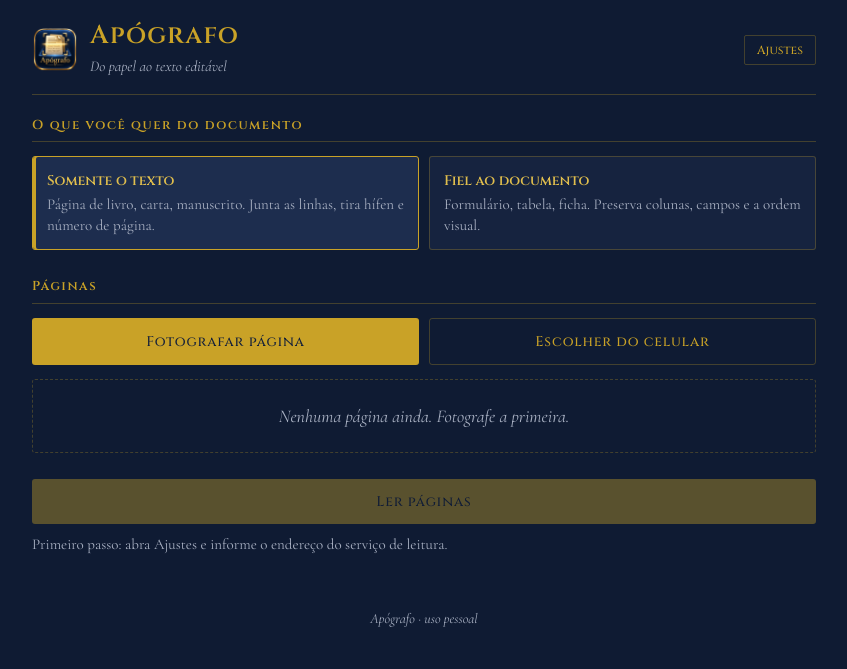
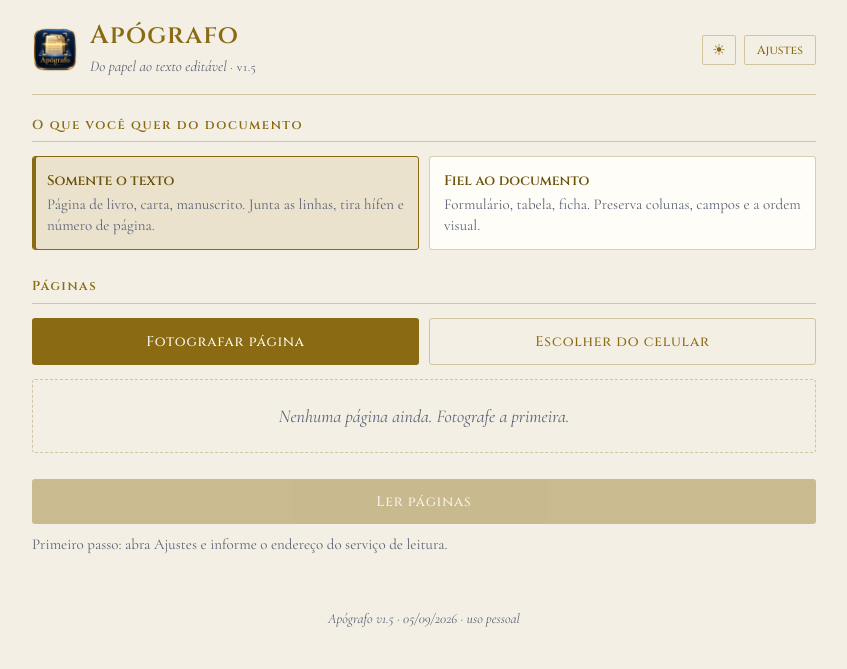
Before and after one commit to eneas-ena/apografo, a plain HTML site: page index.html in a window 1280 px wide. Shown: the whole page, without its empty margins (216-1063 px from the left). Drawn offline with nearby package versions, Linux system fonts and the light colour scheme.

Commit message:
Add files via upload

```diff
--- a/index.html
+++ b/index.html
@@ -27,6 +27,28 @@
     --line:rgba(201,162,39,.28);
     --danger:#c2544a;
     --ok:#6fa06a;
+    --btn-bg:#C9A227;
+    --btn-fg:#14203a;
+    --paper:#fbf9f3;
+    --paper-ink:#1b1b1b;
+  }
+  /* tema claro: mesmo par navy/ouro, invertido para papel.
+     O ouro #C9A227 não tem contraste sobre fundo claro, por isso escurece aqui. */
+  html[data-theme="light"]{
+    --navy:#f3efe4;
+    --navy-2:#fffdf7;
+    --navy-3:#eae2cd;
+    --gold:#8a6a12;
+    --gold-soft:#6d530c;
+    --ink:#16203a;
+    --ink-dim:#5b6377;
+    --line:rgba(138,106,18,.32);
+    --danger:#a3392f;
+    --ok:#4a7345;
+    --btn-bg:#8a6a12;
+    --btn-fg:#fdfaf1;
+    --paper:#fffdf7;
+    --paper-ink:#1b1b1b;
   }
   *{box-sizing:border-box}
   html,body{margin:0;padding:0}
@@ -59,6 +81,12 @@
     background:none;border:1px solid var(--line);color:var(--gold);
     border-radius:2px;padding:6px 12px;font-family:Cinzel,serif;font-size:12px;cursor:pointer;flex:none;
   }
+  .hdr-tools{display:flex;align-items:center;gap:8px;flex:none}
+  .theme{
+    background:none;border:1px solid var(--line);color:var(--gold);
+    border-radius:2px;width:34px;height:30px;font-size:15px;line-height:1;cursor:pointer;padding:0;
+  }
+  .ver{color:var(--ink-dim);font-size:13px;font-style:normal;letter-spacing:.04em}
 
   section{margin-bottom:26px}
   .rule{font-family:Cinzel,serif;font-size:13px;color:var(--gold);letter-spacing:.12em;
@@ -75,7 +103,7 @@
 
   .btn{
     font-family:Cinzel,serif;font-size:14px;letter-spacing:.06em;
-    background:var(--gold);color:#14203a;border:none;border-radius:3px;
+    background:var(--btn-bg);color:var(--btn-fg);border:none;border-radius:3px;
     padding:13px 18px;cursor:pointer;
   }
   .btn:disabled{opacity:.4;cursor:default}
@@ -102,8 +130,8 @@
   .note{color:var(--ink-dim);font-size:15px;margin:8px 0 0}
   .note.err{color:var(--danger);font-style:normal}
 
-  #preview{background:#fbf9f3;color:#1b1b1b;border-radius:3px;padding:26px 24px;
-           font-size:17px;line-height:1.65;min-height:60px;overflow-wrap:break-word}
+  #preview{background:var(--paper);color:var(--paper-ink);border:1px solid var(--line);border-radius:3px;
+           padding:26px 24px;font-size:17px;line-height:1.65;min-height:60px;overflow-wrap:break-word}
   #preview h2{font-size:21px;margin:22px 0 8px;color:#0F1B33}
   #preview h3{font-size:18px;margin:18px 0 6px;color:#0F1B33}
   #preview p{margin:0 0 10px;text-align:justify}
@@ -140,10 +168,13 @@
       <img src="icone-192.png" alt="">
       <div>
         <h1>Apógrafo</h1>
-        <p>Do papel ao texto editável</p>
+        <p>Do papel ao texto editável <span class="ver" id="verTop"></span></p>
       </div>
     </div>
-    <button class="gear" id="btnCfg">Ajustes</button>
+    <div class="hdr-tools">
+      <button class="theme" id="btnTheme" title="Alternar claro e escuro" aria-label="Alternar claro e escuro">☾</button>
+      <button class="gear" id="btnCfg">Ajustes</button>
+    </div>
   </header>
 
   <section>
@@ -205,7 +236,7 @@
     <p class="note" id="shareHint"></p>
   </section>
 
-  <footer>Apógrafo · uso pessoal</footer>
+  <footer id="rodape">Apógrafo · uso pessoal</footer>
 </div>
 
 <dialog id="dlg">
@@ -239,6 +270,12 @@
 
 const $ = s => document.querySelector(s);
 const state = { mode:'text', pages:[], blocks:[], busy:false };
+
+/* Versão do app. Alterar aqui a cada publicação — aparece no
+   cabeçalho e no rodapé, para conferir se o navegador está
+   servindo a última versão ou uma cópia velha em cache. */
+const VERSION = '1.5';
+const VERSION_DATA = '05/09/2026';
 
 /* Largura útil de uma página A4 com margens de 1 polegada, em twips.
    O Word mede tabela em twips; porcentagem aqui é contada em
@@ -816,8 +853,32 @@ $('#cfgSave').addEventListener('click', ()=>{
   setStatus(cfg.url ? '' : 'Sem o endereço do serviço o app não consegue ler as páginas.', !cfg.url);
 });
 
+/* ---------- tema claro / escuro ---------- */
+const THEME_KEY = 'apografo.tema';
+function aplicarTema(t){
+  document.documentElement.setAttribute('data-theme', t);
+  $('#btnTheme').textContent = t === 'light' ? '☀' : '☾';
+  $('#btnTheme').title = t === 'light' ? 'Mudar para escuro' : 'Mudar para claro';
+  const meta = document.querySelector('meta[name="theme-color"]');
+  if(meta) meta.setAttribute('content', t === 'light' ? '#f3efe4' : '#0F1B33');
+}
+function temaInicial(){
+  const salvo = localStorage.getItem(THEME_KEY);
+  if(salvo) return salvo;
+  return window.matchMedia && window.matchMedia('(prefers-color-scheme: light)').matches
+    ? 'light' : 'dark';
+}
+$('#btnTheme').addEventListener('click', ()=>{
+  const novo = document.documentElement.getAttribute('data-theme') === 'light' ? 'dark' : 'light';
+  localStorage.setItem(THEME_KEY, novo);
+  aplicarTema(novo);
+});
+
 /* ---------- início ---------- */
 (async function init(){
+  aplicarTema(temaInicial());
+  $('#verTop').textContent = '· v' + VERSION;
+  $('#rodape').textContent = 'Apógrafo v' + VERSION + ' · ' + VERSION_DATA + ' · uso pessoal';
   setMode(localStorage.getItem('apografo.mode') || 'text');
 
   const podeCompartilhar = !!(navigator.canShare &&
```
